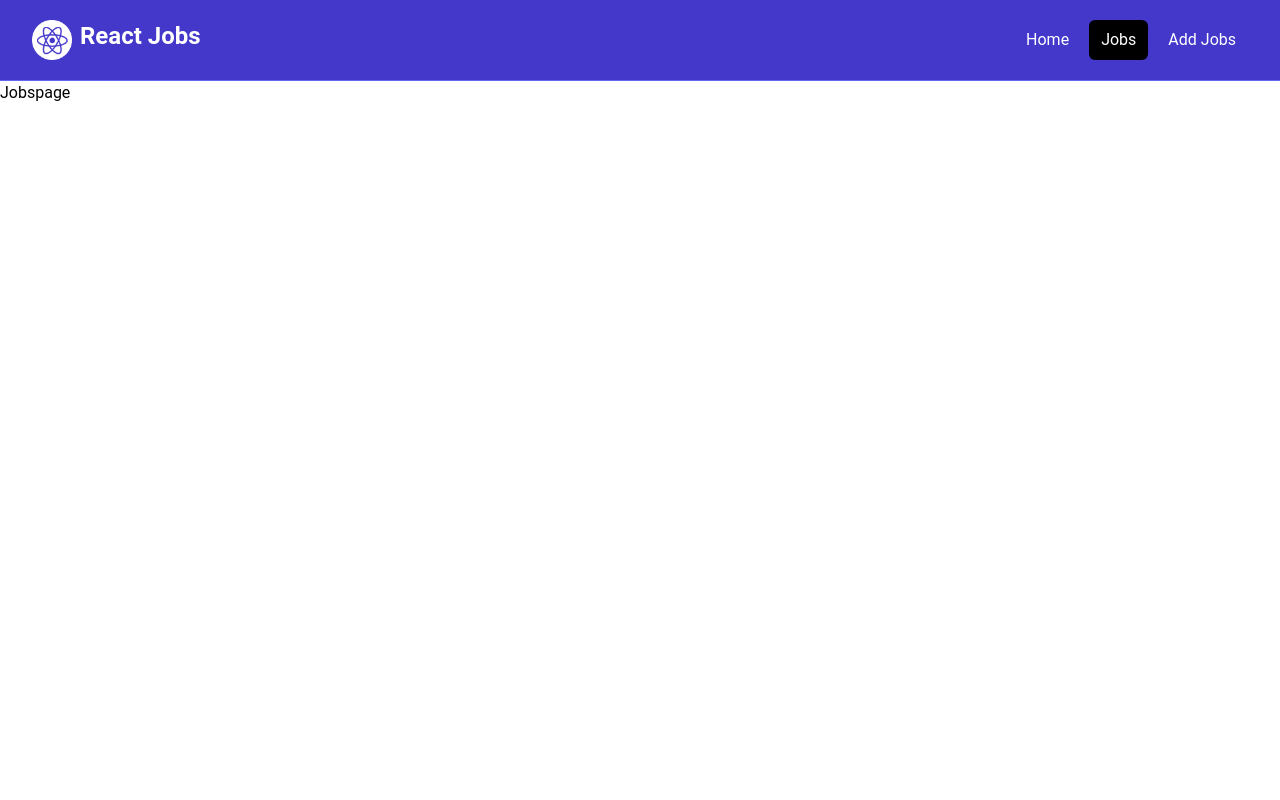
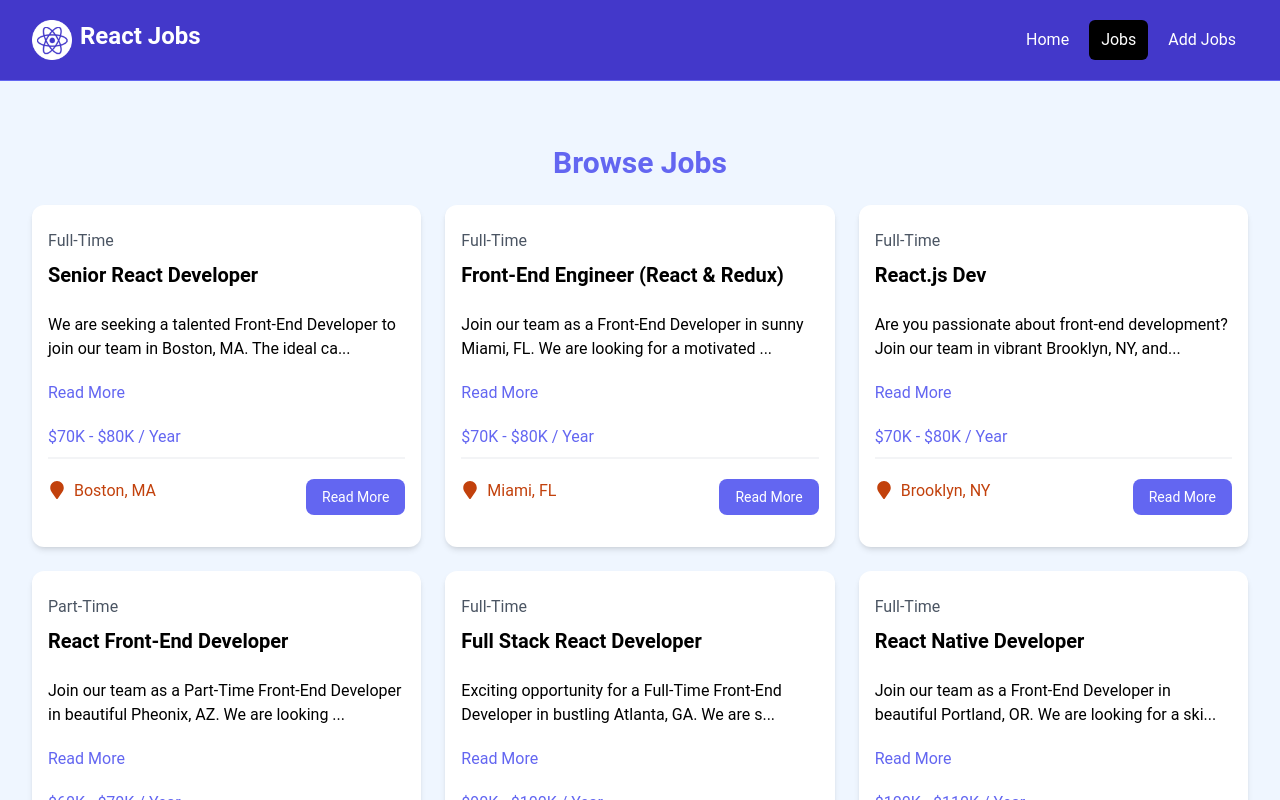
Before and after one commit to harrysese/Job-Listing-Website, a React (Vite) app: page /job in a window 1280 px wide. Shown: the top 800 px of the page. Built offline with nearby package versions, Linux system fonts and the light colour scheme.

Commit message:
Conditional rendering for the jobs component

```diff
--- a/src/components/JobListings.jsx
+++ b/src/components/JobListings.jsx
@@ -1,8 +1,8 @@
 import jobs from '../jobs.json'
 import JobListing from './JobListing'
-const JobListings = () => {
+const JobListings = ({isHome=false}) => {
 
-    const recentJobs=jobs.slice(0,3)
+    const recentJobs=isHome?jobs.slice(0,3):jobs
   return (
 
     <section className='bg-blue-50 px-4 py-10'>
--- a/src/pages/Home.jsx
+++ b/src/pages/Home.jsx
@@ -8,7 +8,7 @@
    <>
       <Hero title={"React Dev"} subtitle={"Find a react job"} />
       <Homecards />
-      <JobListings />
+      <JobListings isHome={true} />
       <ViewAllJobs />
    </>
   )
--- a/src/pages/Jobspage.jsx
+++ b/src/pages/Jobspage.jsx
@@ -1,8 +1,10 @@
-
+import JobListings from "../components/JobListings"
 const Jobspage = () => {
   return (
-    <div>Jobspage</div>
+    <div className="bg-blue-50 px-4 py-6">
+        <JobListings/>
+    </div>
   )
 }
 
-export default Jobspage
+export default Jobspage;
```
